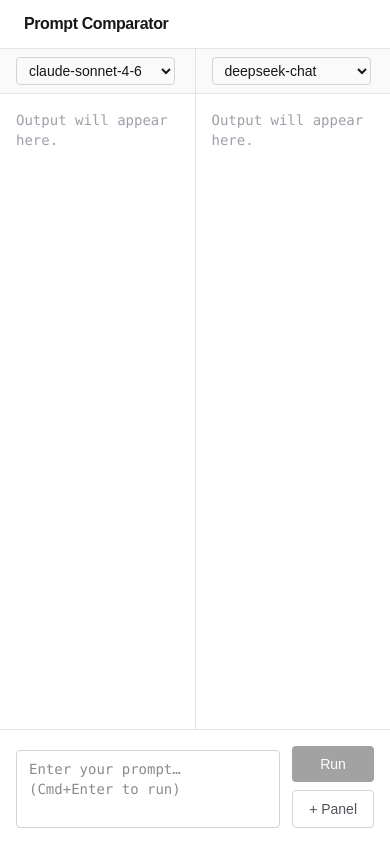
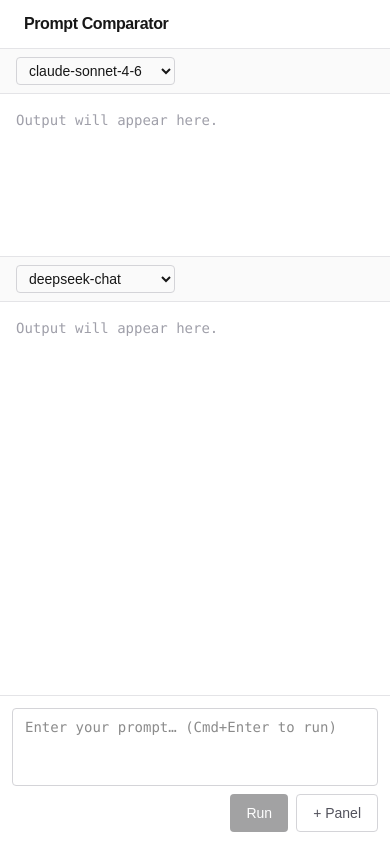
Before and after one commit to chada010/prompt-comparator, a Next.js app: page / in a window 390 px wide. Built offline with nearby package versions, Linux system fonts and the light colour scheme.

Commit message:
feat: responsive layout for mobile, panels stack vertically on small screens

```diff
--- a/app/components/Comparator.tsx
+++ b/app/components/Comparator.tsx
@@ -26,7 +26,7 @@ function OutputPanel({
   onModelChange: (index: number, model: string) => void;
 }) {
   return (
-    <div className="flex flex-col flex-1 min-w-0 border-r last:border-r-0 border-zinc-200 dark:border-zinc-800">
+    <div className="flex flex-col flex-1 min-w-0">
       <div className="flex items-center gap-2 px-4 py-2 border-b border-zinc-200 dark:border-zinc-800 bg-zinc-50 dark:bg-zinc-900 shrink-0">
         <select
           value={panel.model}
@@ -142,9 +142,9 @@ export default function Comparator() {
 
   return (
     <div className="flex flex-col flex-1 min-h-0">
-      <div className="flex flex-1 min-h-0 divide-x divide-zinc-200 dark:divide-zinc-800">
+      <div className="flex flex-col md:flex-row flex-1 min-h-0 overflow-y-auto md:overflow-hidden divide-y md:divide-y-0 md:divide-x divide-zinc-200 dark:divide-zinc-800">
         {panels.map((panel, i) => (
-          <div key={i} className="flex flex-col flex-1 min-w-0 relative">
+          <div key={i} className="flex flex-col min-h-52 md:min-h-0 md:flex-1 relative">
             {panels.length > 2 && (
               <button
                 onClick={() => removePanel(i)}
@@ -159,7 +159,7 @@ export default function Comparator() {
         ))}
       </div>
 
-      <div className="shrink-0 border-t border-zinc-200 dark:border-zinc-800 p-4 flex gap-3 items-end bg-background">
+      <div className="shrink-0 border-t border-zinc-200 dark:border-zinc-800 p-3 flex flex-col sm:flex-row gap-2 sm:items-end bg-background">
         <textarea
           value={prompt}
           onChange={(e) => setPrompt(e.target.value)}
@@ -170,7 +170,7 @@ export default function Comparator() {
           rows={3}
           className="flex-1 resize-none rounded border border-zinc-300 dark:border-zinc-700 bg-transparent px-3 py-2 text-sm focus:outline-none focus:ring-1 focus:ring-zinc-400 font-mono"
         />
-        <div className="flex flex-col gap-2">
+        <div className="flex flex-row sm:flex-col gap-2 justify-end">
           <button
             onClick={handleRun}
             disabled={!prompt.trim() || panels.some((p) => p.loading)}
```
